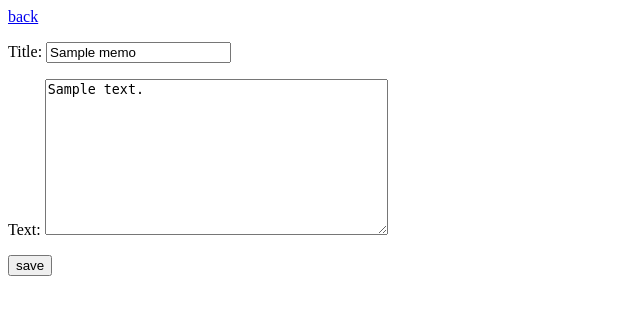
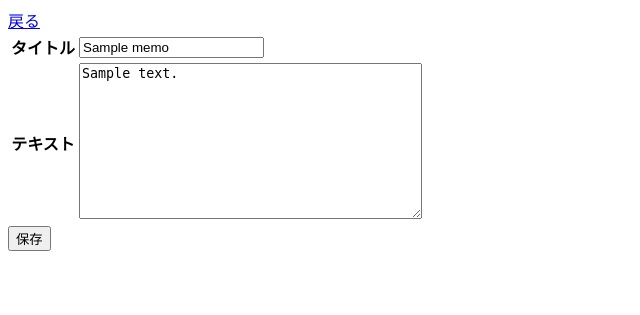
Before and after one commit to inu-hayashi/memo, a Django app: page /edit_memo/1 in a window 1280 px wide. Shown: the top 315 px of the page, without its empty margins (0-640 px from the left). Run offline with Django 3.2, Linux system fonts and the light colour scheme; tables that the repository leaves empty hold one stand-in row (values such as "Sample post").

Commit message:
フォーム修正

```diff
--- a/app/templates/app/edit_memo.html
+++ b/app/templates/app/edit_memo.html
@@ -5,14 +5,22 @@
     <title>Document</title>
 </head>
 <body>
-    <div>
-        <a href="{% url 'app:detail' memo.id %}">back</a>
-    </div>
+<div>
+<a href="{% url 'app:detail' memo.id %}">戻る</a>
+</div>
 
-    <form action="{% url 'app:edit_memo' memo.id %}" method="POST">
-        {% csrf_token %}
-        {{ form.as_p }}
-        <button class="btn" type="submit">save</button>
-    </form>
+<form action="{% url 'app:edit_memo' memo.id %}" method="POST">{% csrf_token %}
+  <table>
+    <tr>
+      <th>タイトル</th>
+      <td>{{ form.title }}</td>
+    </tr>
+    <tr>
+      <th>テキスト</th>
+      <td>{{ form.text }}</td>
+    </tr>
+  </table>
+  <button class="btn" type="submit">保存</button>
+</form>
 </body>
 </html>
--- a/app/templates/app/new_memo.html
+++ b/app/templates/app/new_memo.html
@@ -10,7 +10,11 @@
     </div>
 
     <form action="{% url 'app:new_memo' %}" method="POST">
-        {% csrf_token %}{{ form.as_p }}
+        {% csrf_token %}
+        <p>タイトル</p>
+        {{ form.title }}
+        <p>テキスト</p>
+        {{ form.text }}
         <button type="submit" class="btn">save</button>
     </form>
 </body>
```
